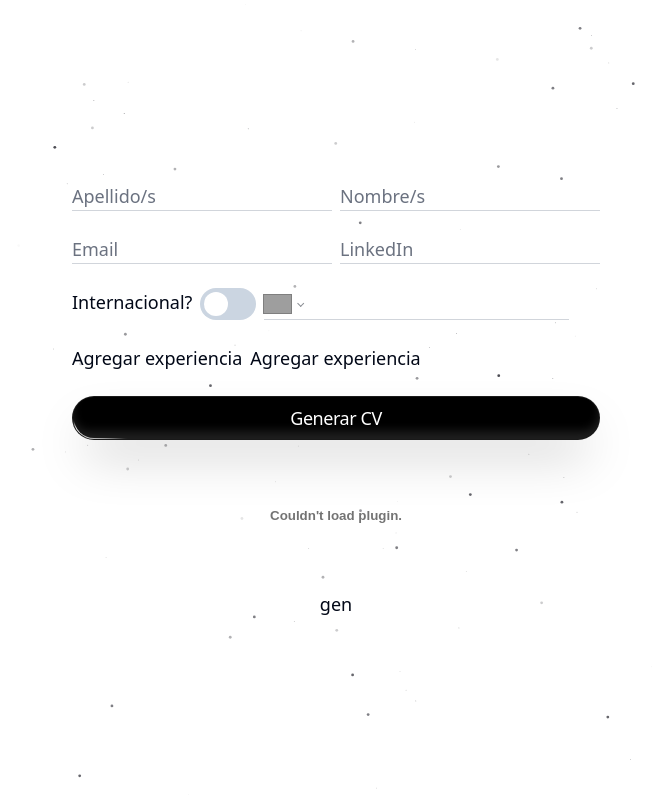
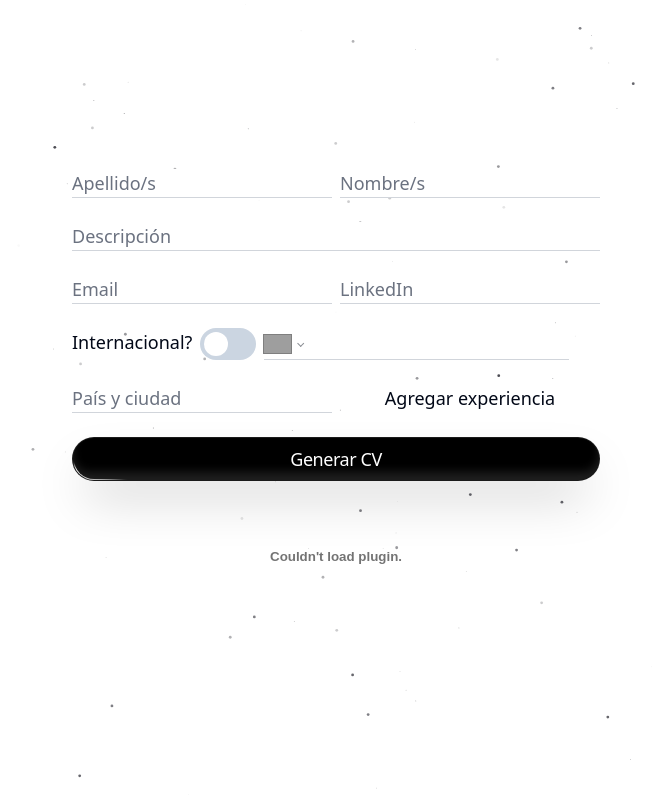
Before and after one commit to SantiZai/cv-generator, a React (Vite) app: page /generate in a window 1280 px wide. Shown: the whole page, without its empty margins (304-970 px from the left). Built offline with nearby package versions, Linux system fonts and the light colour scheme; grey boxes are pictures that could not be loaded.

Commit message:
formInfo

```diff
--- a/src/pages/Generate.tsx
+++ b/src/pages/Generate.tsx
@@ -1,6 +1,6 @@
 import { jsPDF } from "jspdf";
 import { ChangeEvent, FormEvent, useEffect, useState } from "react";
-import { generatePDF } from "../lib/utils";
+import { generateDoc } from "../lib/utils";
 import Particles from "../components/Particles";
 import { Input } from "../components/Input";
 
@@ -11,19 +11,25 @@ import { Education, Experience } from "../lib/interfaces";
 import { ExperienceModal } from "../components/Experience";
 import ShimmerButton from "../components/ShimmerButton";
 
-export const Generate = () => {
-  const [formInfo, setFormInfo] = useState<{
+interface FormInfo {
   firstname: string;
   lastname: string;
+  location: string;
+  description: string;
   email: string;
   phonenumber: string;
   sociallink: string;
   image: string | ArrayBuffer | null;
   education: Education[];
   experience: Experience[];
-  }>({
+}
+
+export const Generate = () => {
+  const [formInfo, setFormInfo] = useState<FormInfo>({
     firstname: "",
     lastname: "",
+    location: "",
+    description: "",
     email: "",
     phonenumber: "",
     sociallink: "",
@@ -40,7 +46,9 @@ export const Generate = () => {
 
   const [submitError, setSubmitError] = useState<string>("");
 
-  const [embedSrc, setEmbedSrc] = useState<Blob | null>(null)
+  const [embedSrc, setEmbedSrc] = useState<Blob | null>(null);
+
+  const [doc, setDoc] = useState<jsPDF>(new jsPDF());
 
   useEffect(() => {
     setFormInfo({
@@ -53,7 +61,7 @@ export const Generate = () => {
     const { firstname, lastname, email, phonenumber, sociallink } = formInfo;
     if (firstname && lastname && email && phonenumber && sociallink) {
       setButtonDisabled(false);
-      setSubmitError("")
+      setSubmitError("");
     } else {
       setButtonDisabled(true);
     }
@@ -75,10 +83,6 @@ export const Generate = () => {
       reader.readAsDataURL(file);
     }
   };
-
-  const doc = new jsPDF();
-
-  doc.text("Hello world", 105, 10);
 
   const handleChange = (e: ChangeEvent<HTMLInputElement>) => {
     const { name, value } = e.target;
@@ -102,7 +106,9 @@ export const Generate = () => {
       setSubmitError("Todos los campos son requeridos");
     } else {
       setSubmitError("");
-      generatePDF(formInfo);
+      const PDFGenerated = generateDoc(formInfo);
+      setDoc(PDFGenerated);
+      setEmbedSrc(PDFGenerated.output("blob"));
     }
   };
 
@@ -131,6 +137,14 @@ export const Generate = () => {
                 value={formInfo.firstname}
                 placeholder="Nombre/s"
                 name="firstname"
+                handleChange={handleChange}
+              />
+            </fieldset>
+            <fieldset className="w-full">
+              <Input
+                value={formInfo.description}
+                placeholder="Descripción"
+                name="description"
                 handleChange={handleChange}
               />
             </fieldset>
@@ -170,10 +184,18 @@ export const Generate = () => {
               />
             </fieldset>
             <fieldset className="w-full flex gap-2">
-              <span>Agregar experiencia</span>
+              <div className="w-1/2">
+                <Input
+                  value={formInfo.location}
+                  placeholder="País y ciudad"
+                  name="location"
+                  handleChange={handleChange}
+                />
+              </div>
               <ExperienceModal
                 allExperience={experience}
                 setAllExperience={setExperience}
+                className="w-1/2"
               />
             </fieldset>
             {/* <input
@@ -196,8 +218,11 @@ export const Generate = () => {
               </ShimmerButton>
             </fieldset>
           </form>
-        <embed className="w-full h-auto" type="application/pdf" src={embedSrc ? URL.createObjectURL(embedSrc) : ""} />
-        <button onClick={() => setEmbedSrc(doc.output("blob"))}>gen</button>
+          <embed
+            className="w-full h-auto"
+            type="application/pdf"
+            src={embedSrc ? URL.createObjectURL(embedSrc) : ""}
+          />
         </div>
       </section>
     </main>
```
Lines whose indentation alone changed are shown as unchanged.
